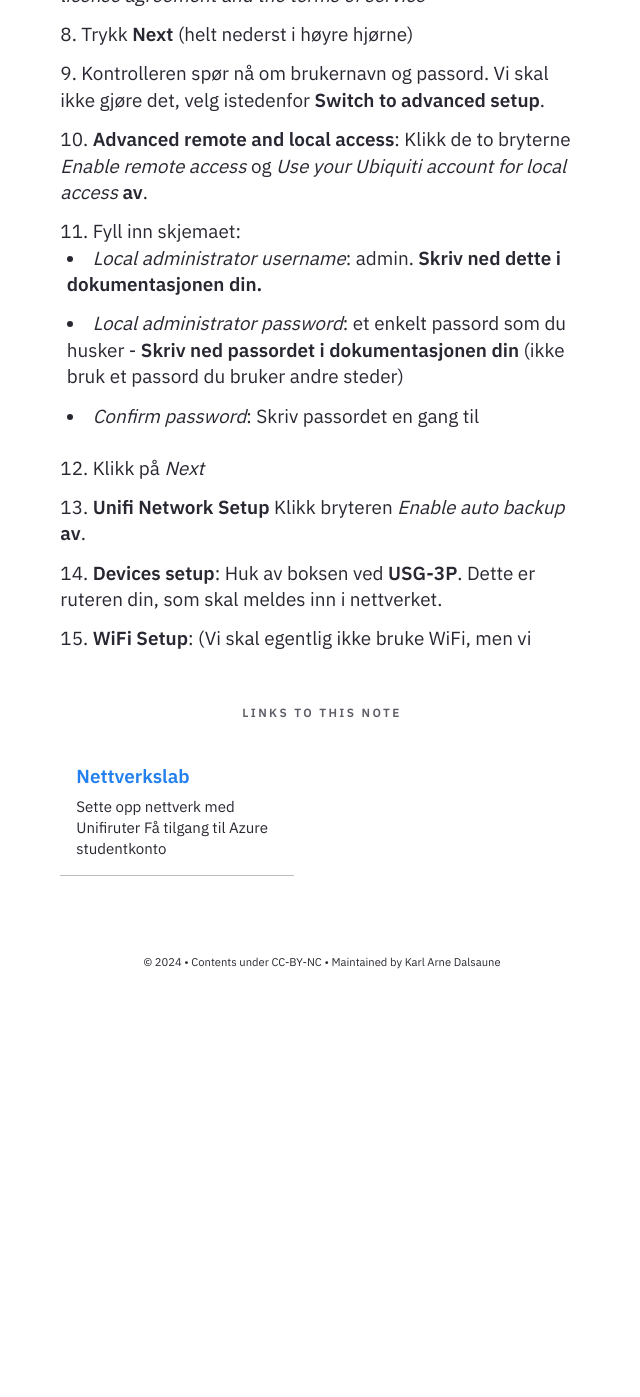
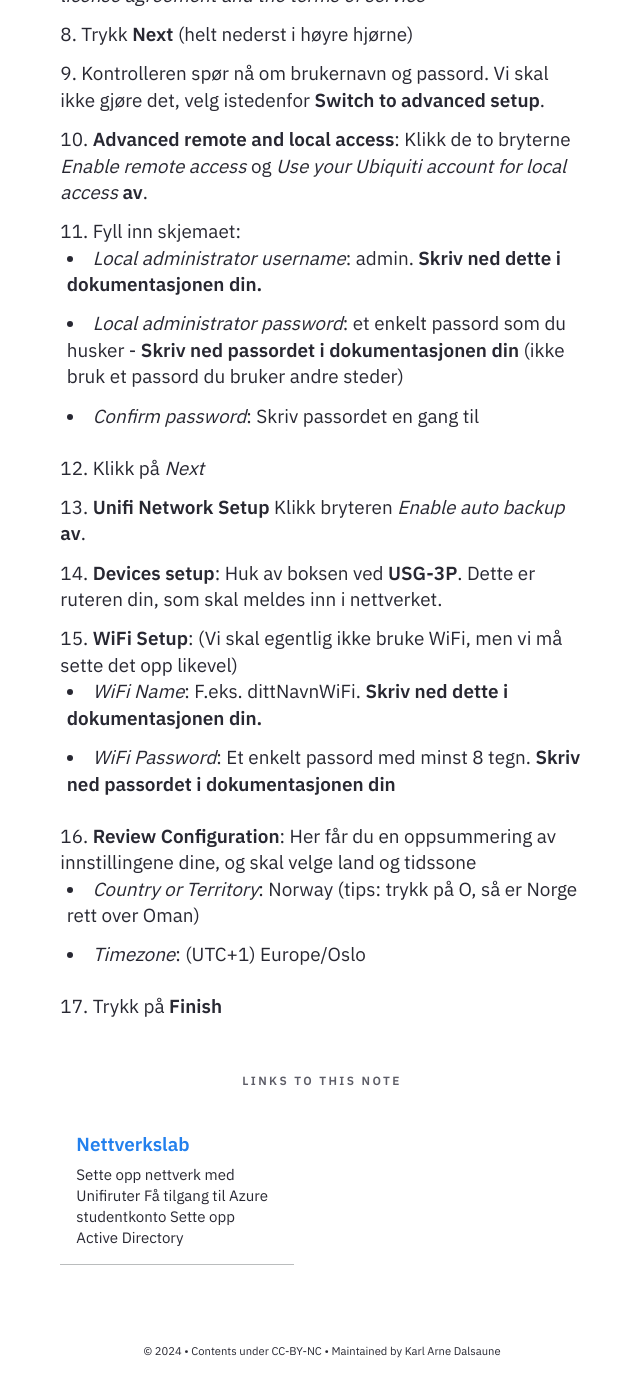
Before and after one commit to Cha-IM/cha-im.github.io, a Jekyll site: the page built from _notes/Public/Teknologiforståelse/Nettverkslab/Sette opp nettverk med Unifi-ruter.md, in a window 1280 px wide and 1400 px high, scrolled down 4384 px. Shown: the top 1397 px of the window, without its empty margins (318-958 px from the left). Built offline with Jekyll 4.4.1, drawn with Linux system fonts in a browser that asks for light colours; before the commit the page ends 5395 px from its top, so only the background shows below that.

Commit message:
fix: index nettverkslab

```diff
--- a/_notes/Public/Teknologiforståelse/Nettverkslab/Nettverkslab.md
+++ b/_notes/Public/Teknologiforståelse/Nettverkslab/Nettverkslab.md
@@ -6,3 +6,4 @@ date: 19-03-2024
 
 1. [[Sette opp nettverk med Unifi-ruter]]
 2. [[Få tilgang til Azure studentkonto]]
+3. [[Sette opp Active Directory]]
--- a/_notes/Public/Teknologiforståelse/Nettverkslab/Sette opp nettverk med Unifi-ruter.md
+++ b/_notes/Public/Teknologiforståelse/Nettverkslab/Sette opp nettverk med Unifi-ruter.md
@@ -105,4 +105,10 @@ Vi kan ikke bruke nyeste versjon av Unifi Controller, men vi bruker version 7.0.
 12. Klikk på _Next_
 13. **Unifi Network Setup** Klikk bryteren _Enable auto backup_ **av**.
 14. **Devices setup**: Huk av boksen ved __USG-3P__. Dette er ruteren din, som skal meldes inn i nettverket.
-15. **WiFi Setup**: (Vi skal egentlig ikke bruke WiFi, men vi
+15. **WiFi Setup**: (Vi skal egentlig ikke bruke WiFi, men vi må sette det opp likevel)
+	* _WiFi Name_: F.eks. dittNavnWiFi. **Skriv ned dette i dokumentasjonen din.**
+	* _WiFi Password_: Et enkelt passord med minst 8 tegn. **Skriv ned passordet i dokumentasjonen din**
+16. **Review Configuration**: Her får du en oppsummering av innstillingene dine, og skal velge land og tidssone
+	* _Country or Territory_: Norway (tips: trykk på O, så er Norge rett over Oman)
+	* _Timezone_: (UTC+1) Europe/Oslo
+17. Trykk på **Finish**
```
